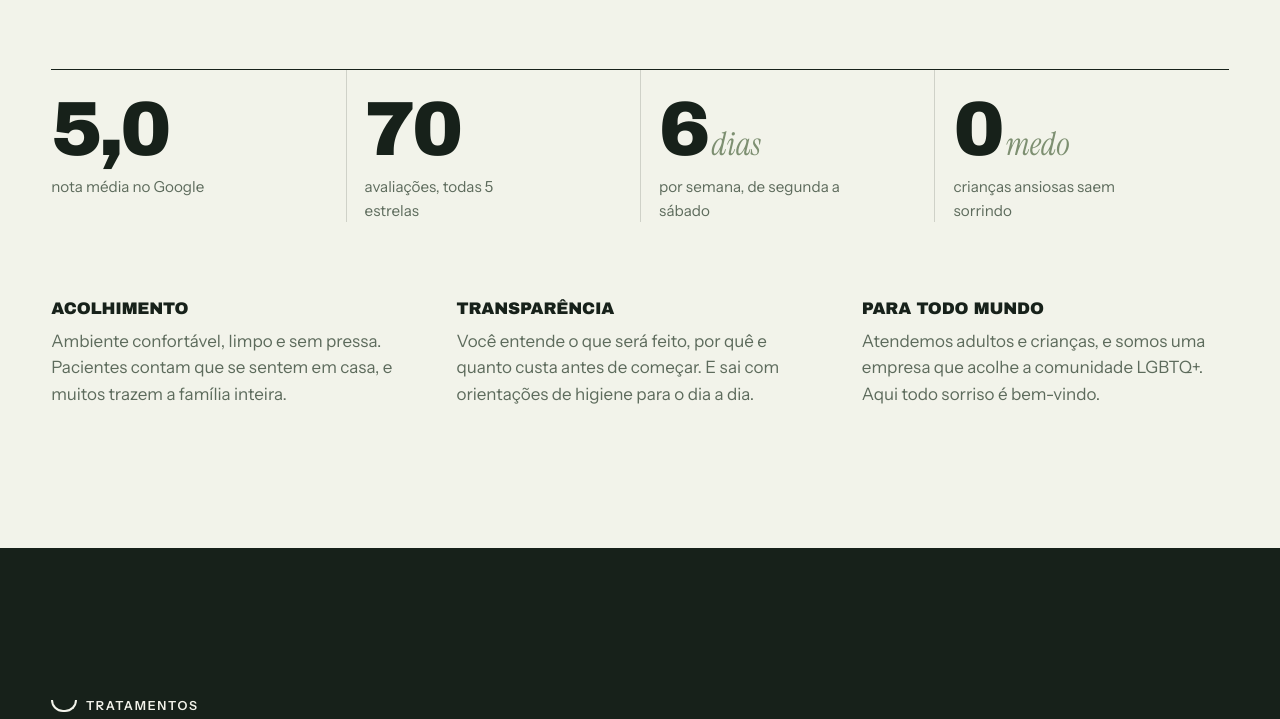
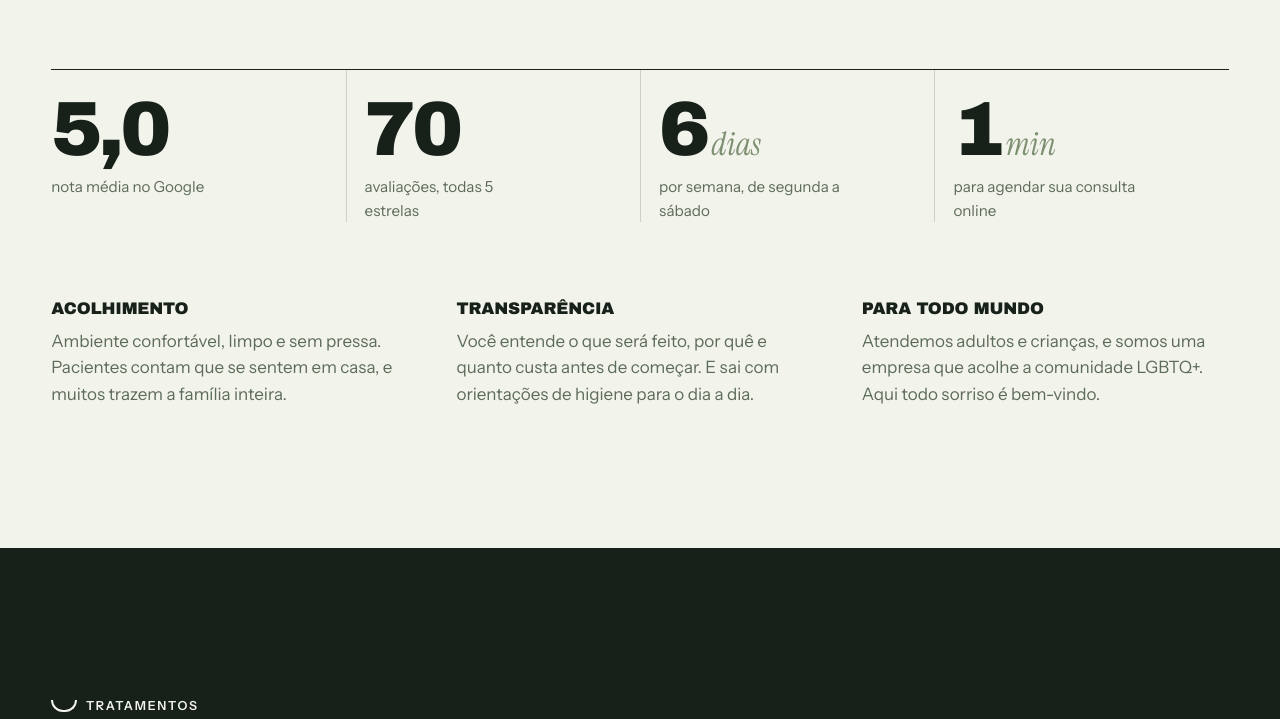
Before and after one commit to JonasEstevess/UniRisos, a plain HTML site: page index.html in a window 1280 px wide. Shown: the part 1422-2141 px from the top of the page. Drawn offline with Linux system fonts and the light colour scheme; animation ran at ten frames a second; a web font is replaced by a local one.

Commit message:
fix: troca indicador sem fonte por tempo de agendamento online
Co-Authored-By: Claude Fable 5.2 <noreply@anthropic.com>

```diff
--- a/index.html
+++ b/index.html
@@ -88,7 +88,7 @@
     <div class="stat" data-reveal><b><span data-count="5" data-decimals="1">5,0</span></b><span>nota média no Google</span></div>
     <div class="stat" data-reveal><b><span data-count="70">70</span></b><span>avaliações, todas 5 estrelas</span></div>
     <div class="stat" data-reveal><b>6<small>dias</small></b><span>por semana, de segunda a sábado</span></div>
-    <div class="stat" data-reveal><b>0<small>medo</small></b><span>crianças ansiosas saem sorrindo</span></div>
+    <div class="stat" data-reveal><b>1<small>min</small></b><span>para agendar sua consulta online</span></div>
   </div>
   <div class="pillars">
     <article data-reveal><h3>Acolhimento</h3><p>Ambiente confortável, limpo e sem pressa. Pacientes contam que se sentem em casa, e muitos trazem a família inteira.</p></article>
```
